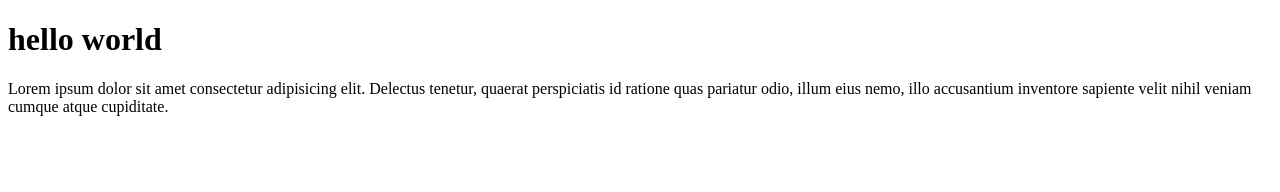
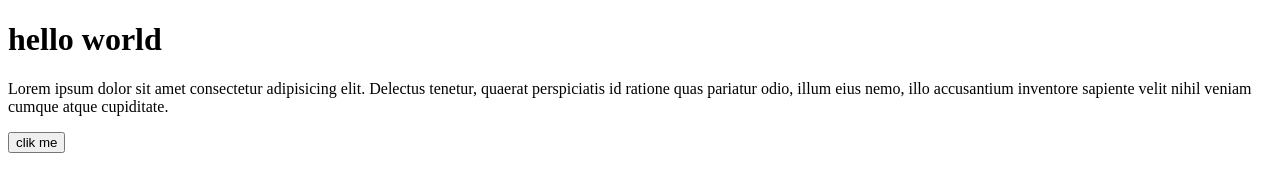
Before and after one commit to shahzado-gul/Practice, a plain HTML site: page index.html in a window 1280 px wide. Drawn offline with Linux system fonts and the light colour scheme.

Commit message:
jaweria created a button

```diff
--- a/index.html
+++ b/index.html
@@ -8,5 +8,6 @@
 <body>
     <h1>hello world</h1>
     <p>Lorem ipsum dolor sit amet consectetur adipisicing elit. Delectus tenetur, quaerat perspiciatis id ratione quas pariatur odio, illum eius nemo, illo accusantium inventore sapiente velit nihil veniam cumque atque cupiditate.</p>
+    <button>clik me </button>
 </body>
 </html>
```
